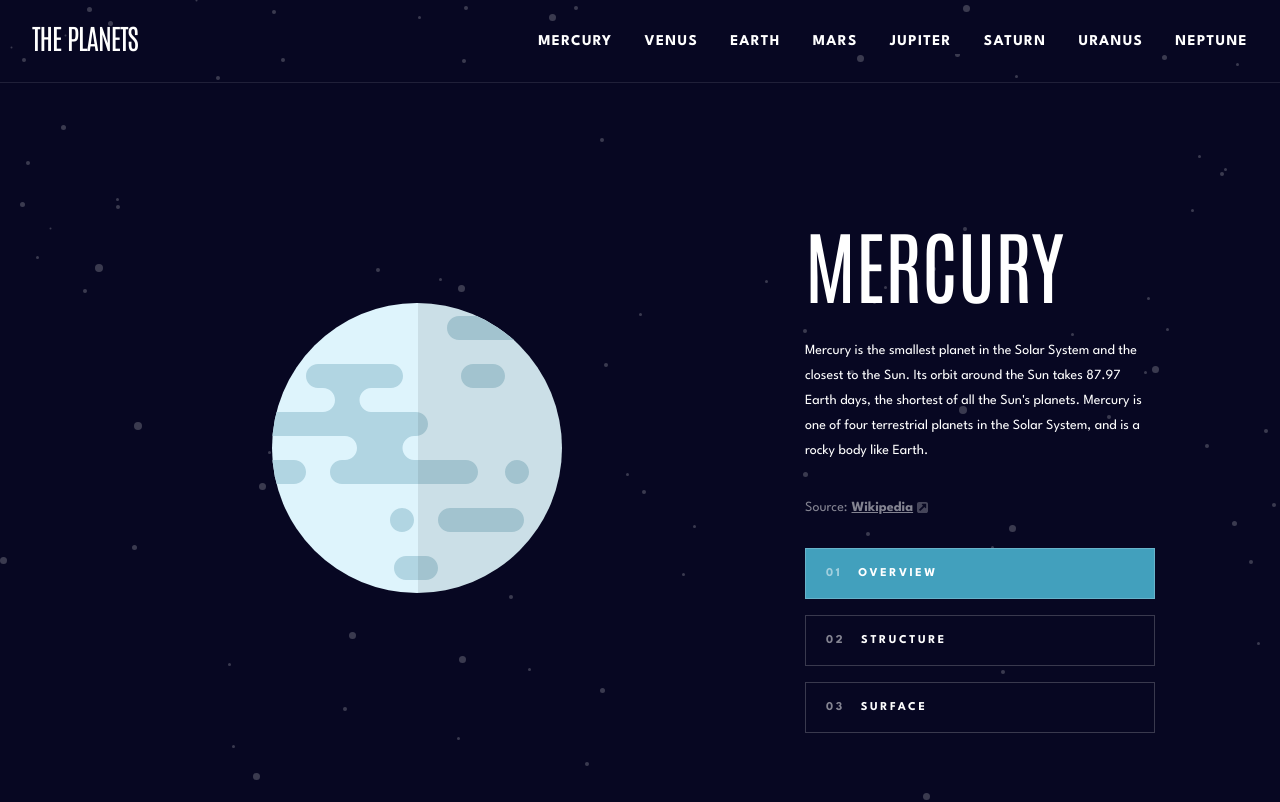
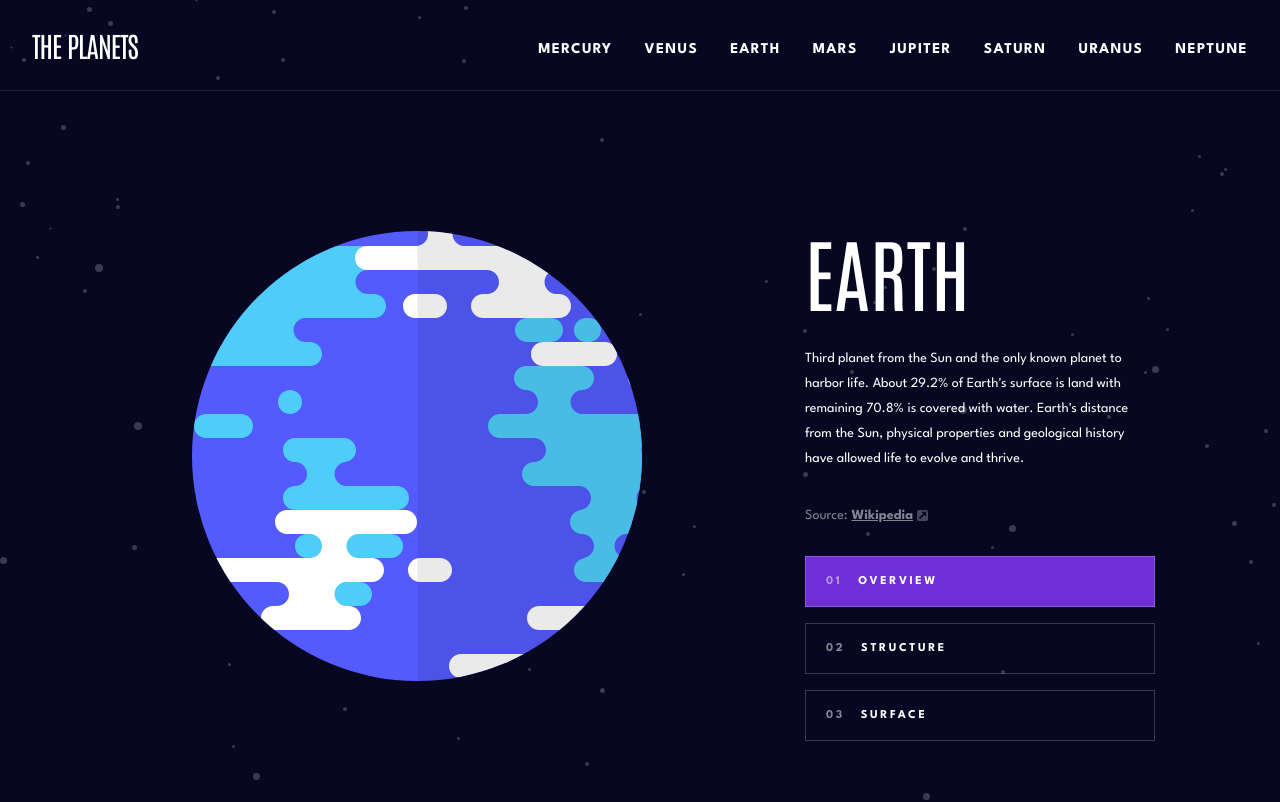
Before and after one commit to kamiliano1/planets-facts-site, a Next.js app: page / in a window 1280 px wide. Shown: the top 802 px of the page. Built offline with nearby package versions, Linux system fonts and the light colour scheme.

Commit message:
Added hover effect to the Navbar and switched starting planet to the Earth

```diff
--- a/src/app/page.tsx
+++ b/src/app/page.tsx
@@ -2,12 +2,12 @@ import Image from "next/image";
 import fetchData from "@/app/utils/fetchData";
 import Link from "next/link";
 import PlanetTimeDetails from "@/layout/PlanetTimeDetails";
-import Bar from "@/layout/MainBar/MainBar";
+import MainBar from "@/layout/MainBar/MainBar";
 export default function Home() {
-  const planetData = fetchData("mercury");
+  const planetData = fetchData("earth");
   return (
     <main className="sm:grid sm:grid-cols-2 lg:grid-cols-[minmax(0,_1fr)_350px] sm:items-center sm:px-10 lg:max-w-[1110px] lg:mx-auto lg:gap-x-24 ">
-      <Bar planetData={planetData!} />
+      <MainBar planetData={planetData!} />
       <span className="block border-b-[1px] border-opacity-10 border-FFFFF sm:hidden"></span>
       <div
         className={`my-24 sm:my-36 sm:row-start-1 sm:col-span-2 lg:col-span-1 lg:my-0 aspect-square lg:row-start-1 lg:row-span-2 ${planetData?.planetImageSize} m-auto relative`}
--- a/src/data/data.ts
+++ b/src/data/data.ts
@@ -2,6 +2,7 @@ export type DataType = {
   name: string;
   color: string;
   border: string;
+  borderHover: string;
   background: string;
   planetImageSize: string;
   overview: { content: string; source: string };
@@ -19,6 +20,7 @@ export const data: DataType[] = [
     name: "Mercury",
     color: "bg-dots-mercury",
     border: "border-419EBB",
+    borderHover: "lg:hover:border-419EBB",
     background: "sm:bg-419EBB",
     planetImageSize: "mercury-image-size",
     overview: {
@@ -51,6 +53,7 @@ export const data: DataType[] = [
     name: "Venus",
     color: "bg-dots-venus",
     border: "border-EDA249",
+    borderHover: "lg:hover:border-EDA249",
     background: "sm:bg-EDA249",
     planetImageSize: "venus-image-size",
     overview: {
@@ -82,6 +85,7 @@ export const data: DataType[] = [
     name: "Earth",
     color: "bg-dots-earth",
     border: "border-6F2ED6",
+    borderHover: "lg:hover:border-6F2ED6",
     background: "sm:bg-6F2ED6",
     planetImageSize: "earth-image-size",
     overview: {
@@ -113,6 +117,7 @@ export const data: DataType[] = [
     name: "Mars",
     color: "bg-dots-mars",
     border: "border-D14C32",
+    borderHover: "lg:hover:border-D14C32",
     background: "sm:bg-D14C32",
     planetImageSize: "mars-image-size",
     overview: {
@@ -144,6 +149,7 @@ export const data: DataType[] = [
     name: "Jupiter",
     color: "bg-dots-jupiter",
     border: "border-D83A34",
+    borderHover: "lg:hover:border-D83A34",
     background: "sm:bg-D83A34",
     planetImageSize: "jupiter-image-size",
     overview: {
@@ -176,6 +182,7 @@ export const data: DataType[] = [
     name: "Saturn",
     color: "bg-dots-saturn",
     border: "border-CD5120",
+    borderHover: "lg:hover:border-CD5120",
     background: "sm:bg-CD5120",
     planetImageSize: "saturn-image-size",
     overview: {
@@ -207,6 +214,7 @@ export const data: DataType[] = [
     name: "Uranus",
     color: "bg-dots-uranus",
     border: "border-1EC2A4",
+    borderHover: "lg:hover:border-1EC2A4",
     background: "sm:bg-1EC2A4",
     planetImageSize: "uranus-image-size",
     overview: {
@@ -238,6 +246,7 @@ export const data: DataType[] = [
     name: "Neptune",
     color: "bg-dots-neptune",
     border: "border-2D68F0",
+    borderHover: "lg:hover:border-2D68F0",
     background: "sm:bg-2D68F0",
     planetImageSize: "neptune-image-size",
     overview: {
--- a/src/layout/Navbar/NavLinks.tsx
+++ b/src/layout/Navbar/NavLinks.tsx
@@ -16,12 +16,14 @@ const NavLink = ({
   href,
   children,
   dotColor,
+  borderHover,
   setIsNavbarOpen,
   ...props
 }: {
   href: Url;
   children: React.ReactNode;
   dotColor: string;
+  borderHover: string;
   setIsNavbarOpen: React.Dispatch<React.SetStateAction<boolean>>;
 }) => {
   const pathname = usePathname();
@@ -36,7 +38,7 @@ const NavLink = ({
           onClick={() => setIsNavbarOpen(false)}
           active={isActive}
           {...props}
-          className="flex items-center uppercase font-spartan text-H4Mobile py-5 sm:py-0"
+          className={`flex items-center uppercase font-spartan text-H4Mobile py-5 sm:py-0 lg:border-t-[5px] lg:border-opacity-0 lg:hover:border-opacity-100 ${borderHover} h-full lg:pt-8 lg:pb-7`}
         >
           <span
             className={`w-5 aspect-square rounded-full block mr-6 ${dotColor} sm:hidden`}
@@ -67,6 +69,7 @@ const NavLinks: React.FC<NavLinksProps> = ({
             setIsNavbarOpen={setIsNavbarOpen}
             href={item.name.toLocaleLowerCase()}
             key={item.name}
+            borderHover={item.border}
             dotColor={item.color}
           >
             {item.name}
--- a/src/layout/Navbar/Navbar.tsx
+++ b/src/layout/Navbar/Navbar.tsx
@@ -8,9 +8,9 @@ const Navbar: React.FC<NavbarProps> = () => {
   const [isNavbarOpen, setIsNavbarOpen] = useState(false);
   return (
     <nav className="pt-4 sm:pt-10 lg:p-0 overflow-x-hidden">
-      <div className="lg:flex lg:items-center lg:px-8 lg:py-4">
+      <div className="lg:flex lg:px-8 lg:py-4s lg:py-0">
         <div className="flex items-center justify-between sm:justify-center pl-6 pr-8 sm:p-0 sm:pb-10 lg:pb-0">
-          <h2 className="text-NavTitle uppercase lg:mb-2">The Planets</h2>
+          <h2 className="text-NavTitle uppercase">The Planets</h2>
           <HamburgerIcon
             isNavbarOpen={isNavbarOpen}
             setIsNavbarOpen={setIsNavbarOpen}
```
